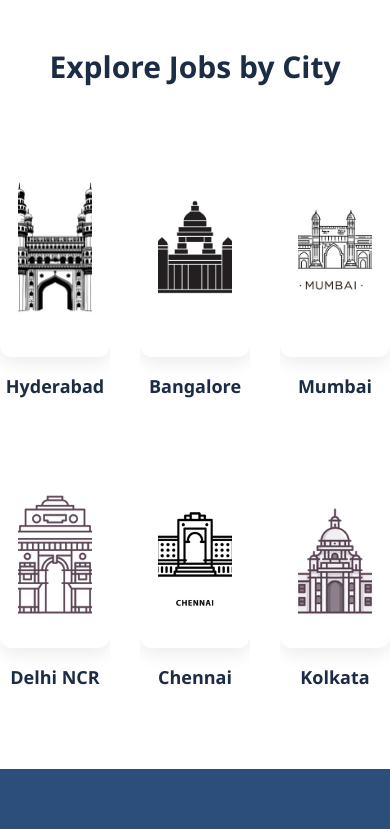
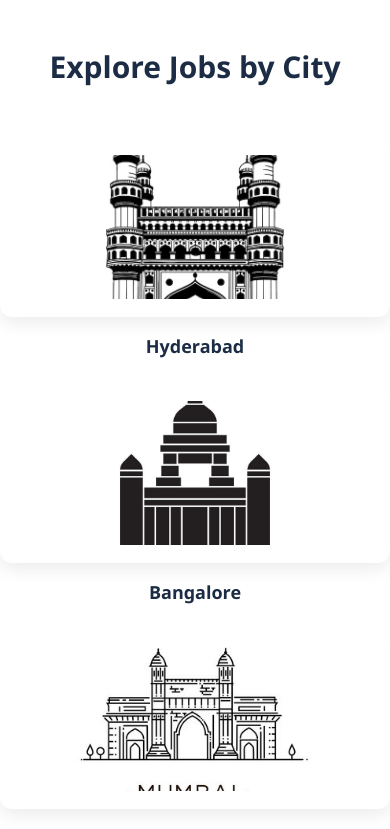
Before and after one commit to Rishwanth-M/realestate, a React (Vite) app: page / in a window 390 px wide. Shown: the part 2640-3469 px from the top of the page. Built offline with nearby package versions, Linux system fonts and the light colour scheme.

Commit message:
Update CityCards.css

```diff
--- a/src/components/CityCards/CityCards.css
+++ b/src/components/CityCards/CityCards.css
@@ -3,6 +3,7 @@
 }
 
 /* CENTER CONTAINER */
+
 .city-container{
   max-width:1200px;
   margin:auto;
@@ -84,3 +85,61 @@
 .city-overlay p{
   font-size:14px;
 }
+
+
+/* ================= TABLET ================= */
+
+@media (max-width:992px){
+
+  .city-grid{
+    grid-template-columns:repeat(2,1fr);
+  }
+
+  .city-heading{
+    font-size:34px;
+  }
+
+}
+
+
+/* ================= MOBILE ================= */
+
+@media (max-width:600px){
+
+  .city-container{
+    padding:0 20px;
+  }
+
+  .city-grid{
+    grid-template-columns:1fr;
+    gap:25px;
+  }
+
+  .city-heading{
+    font-size:28px;
+  }
+
+  .city-card img{
+    height:200px;
+  }
+
+  .city-overlay{
+    padding:16px;
+  }
+
+}
+
+
+/* ================= SMALL MOBILE ================= */
+
+@media (max-width:400px){
+
+  .city-heading{
+    font-size:24px;
+  }
+
+  .city-card img{
+    height:180px;
+  }
+
+}
```
